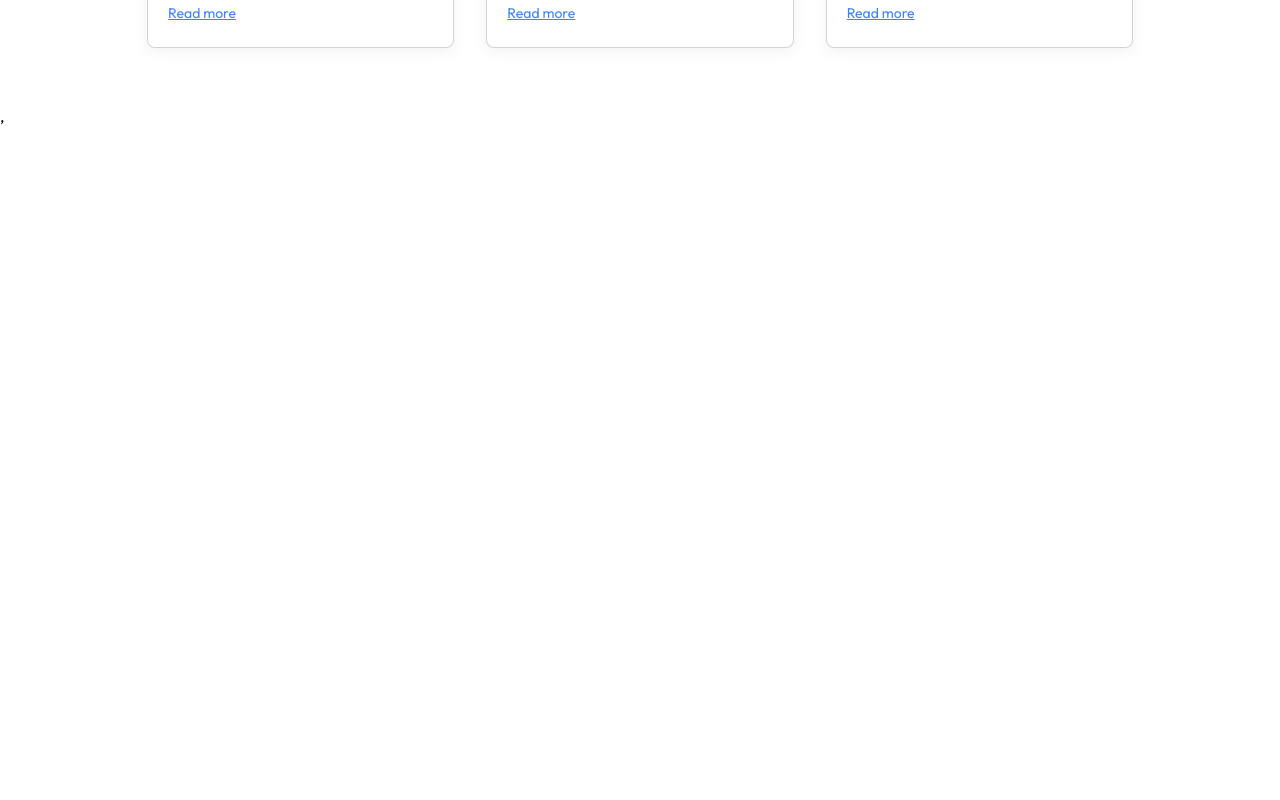
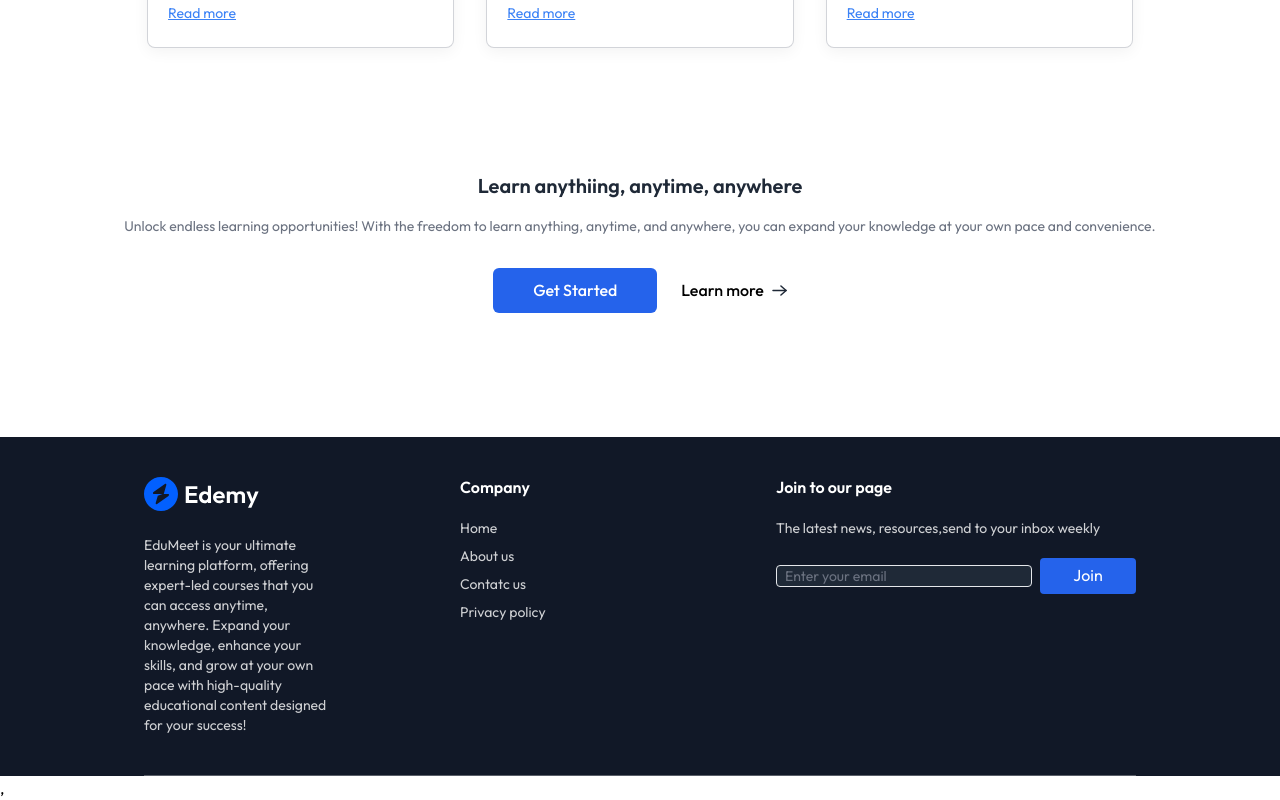
Before and after one commit to SarasiNishala/EduMeet-Frontend, a React (Vite) app in the folder client/: page / in a window 1280 px wide. Shown: the part 2192-2992 px from the top of the page. Before the commit the page ends 2320 px from the top, so only its background shows below. Built offline with nearby package versions, Linux system fonts and the light colour scheme; no server answers.

Commit message:
Home page completed

```diff
--- a/client/src/components/student/CallTOAction.jsx
+++ b/client/src/components/student/CallTOAction.jsx
@@ -1,9 +1,17 @@
 import React from 'react'
+import { assets } from '../../assets/assets'
 
 const CallTOAction = () => {
   return (
-    <div>
-        <h1>Call TO Action</h1>
+    <div className='flex flex-col items-center gap-4 pt-10 pb-24 px-8 md:px-0'>
+        <h1 className='text-xl md: text-4xl text-gray-800 font-semibold'>Learn anythiing, anytime, anywhere</h1>
+        <p className='text-gray-500 sm:text-sm'>Unlock endless learning opportunities! With the freedom to learn anything,
+          anytime, and anywhere, you can expand your knowledge at
+          your own pace and convenience. </p>
+          <div className='flex items-cnter font-medium gap-6 mt-4'>
+            <button className='px-10 py-3 rounded-md text-white bg-blue-600'>Get Started</button>
+            <button className='flex items-center gap-2'>Learn more <img src={assets.arrow_icon} alt="arrow_icon" /></button>
+          </div>
     </div>
   )
 }
--- a/client/src/components/student/Footer.jsx
+++ b/client/src/components/student/Footer.jsx
@@ -1,10 +1,36 @@
 import React from 'react'
+import { assets } from '../../assets/assets'
 
 const Footer = () => {
   return (
-    <div>
-        <h1>Footer</h1>
-    </div>
+    <footer className='bg-gray-900 md:px-36 text-left w-full mt-10'>
+      <div className='flex flex-col md:flex-row items-start px-8 md:px-0 justify-center gap-10 md:gap-32 py-10 border-b border-white/30'>
+        <div className='flex flex-col md:items-start items-center w-full'>
+          <img src={assets.logo_dark} alt="logo" />
+          <p className='mt-6 text-center md:text-left text-sm text-white/80'>EduMeet is your ultimate learning platform,
+            offering expert-led courses that you can access anytime, anywhere. Expand your knowledge,
+             enhance your skills, and grow at your own pace with high-quality educational content
+             designed for your success! </p>
+        </div>
+        <div className='flex flex-col md:items-start items-center w-full'>
+          <h2 className='font-semibold text-white mb-5'>Company</h2>
+          <ul className='flex md:flex-col w-full justify-between text-sm text-white/80 md:space-y-2'>
+            <li><a href="#">Home</a></li>
+            <li><a href="#">About us</a></li>
+            <li><a href="#">Contatc us</a></li>
+            <li><a href="#">Privacy policy</a></li>
+          </ul>
+        </div>
+        <div className='hidden md:flex flex-col items-start w-full'>
+          <h2 className='font-semibold text-white mb-5'>Join to our page</h2>
+          <p className='text-sm text-white/80'>The latest news, resources,send to your inbox weekly</p>
+          <div className='flex items-center gap-2 pt-5'>
+            <input type="email" placeholder='Enter your email' className='border border-gray-500/3 bg-gray-800 text-gray-500 placeholder-gray-500 outline-none w-64 h=9 rounded px-2 text-sm'/>
+            <button className='bg-blue-600 w-24 h-9 text-white rounded'>Join</button>
+          </div>
+        </div>
+      </div>
+    </footer>
   )
 }
 
--- a/client/src/pages/student/Home.jsx
+++ b/client/src/pages/student/Home.jsx
@@ -3,14 +3,18 @@ import Hero from '../../components/student/Hero'
 import Companies from '../../components/student/Companies'
 import CourseSection from '../../components/student/CourseSection'
 import TestimonialsSection from '../../components/student/TestimonialsSection'
+import CallTOAction from '../../components/student/CallTOAction'
+import Footer from '../../components/student/Footer'
 
 const Home = () => {
   return (
-    <div className='flex flex-col items-center space-y-7'>
+    <div className='flex flex-col items-center text-center space-y-7'>
         <Hero />
         <Companies />
         <CourseSection />
         <TestimonialsSection />
+        <CallTOAction />
+        <Footer />
     </div>
   )
 }
```
